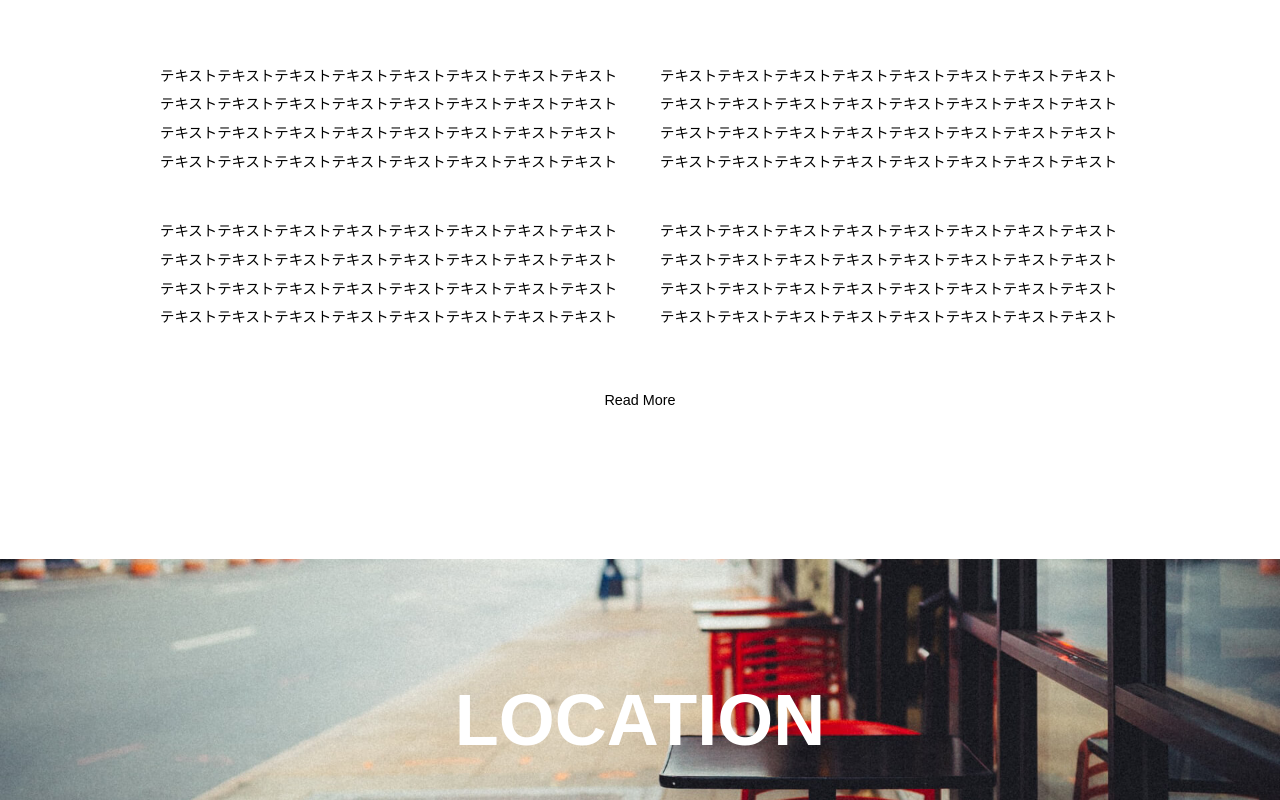
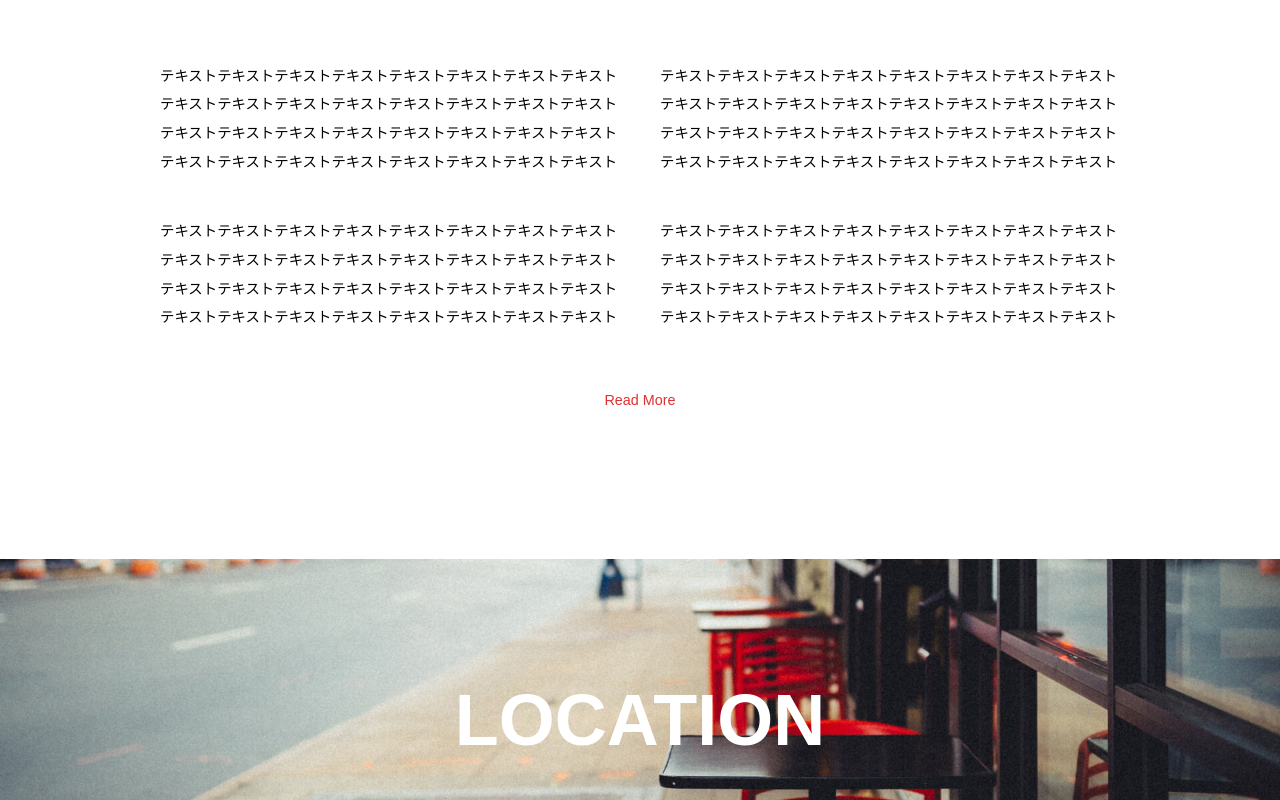
Before and after one commit to grow-lesson/kurobe-project, a plain HTML site: page code-jump/COFFEE/index.html in a window 1280 px wide. In both pictures the pointer is over the link "Read More". Shown: the part 2536-3336 px from the top of the page. Drawn offline with Linux system fonts and the light colour scheme; some packages are replaced by stand-ins of ours.

Commit message:
ホバースタイル追加

```diff
--- a/code-jump/COFFEE/index.html
+++ b/code-jump/COFFEE/index.html
@@ -69,7 +69,7 @@
                 <li>テキストテキストテキストテキストテキストテキストテキストテキスト テキストテキストテキストテキストテキストテキストテキストテキスト テキストテキストテキストテキストテキストテキストテキストテキスト テキストテキストテキストテキストテキストテキストテキストテキスト</li>
                 <li>テキストテキストテキストテキストテキストテキストテキストテキスト テキストテキストテキストテキストテキストテキストテキストテキスト テキストテキストテキストテキストテキストテキストテキストテキスト テキストテキストテキストテキストテキストテキストテキストテキスト</li>
             </ul>
-            <a href="">Read More</a>
+            <a href="" class="btn">Read More</a>
         </section>
         <section class="location">
             <div class="section_title">
--- a/code-jump/COFFEE/style.css
+++ b/code-jump/COFFEE/style.css
@@ -146,6 +146,9 @@
     }
 
 }
+.btn:hover {
+     color: #e03131;
+}
 
 .location {
     background-color: #fff;
```
